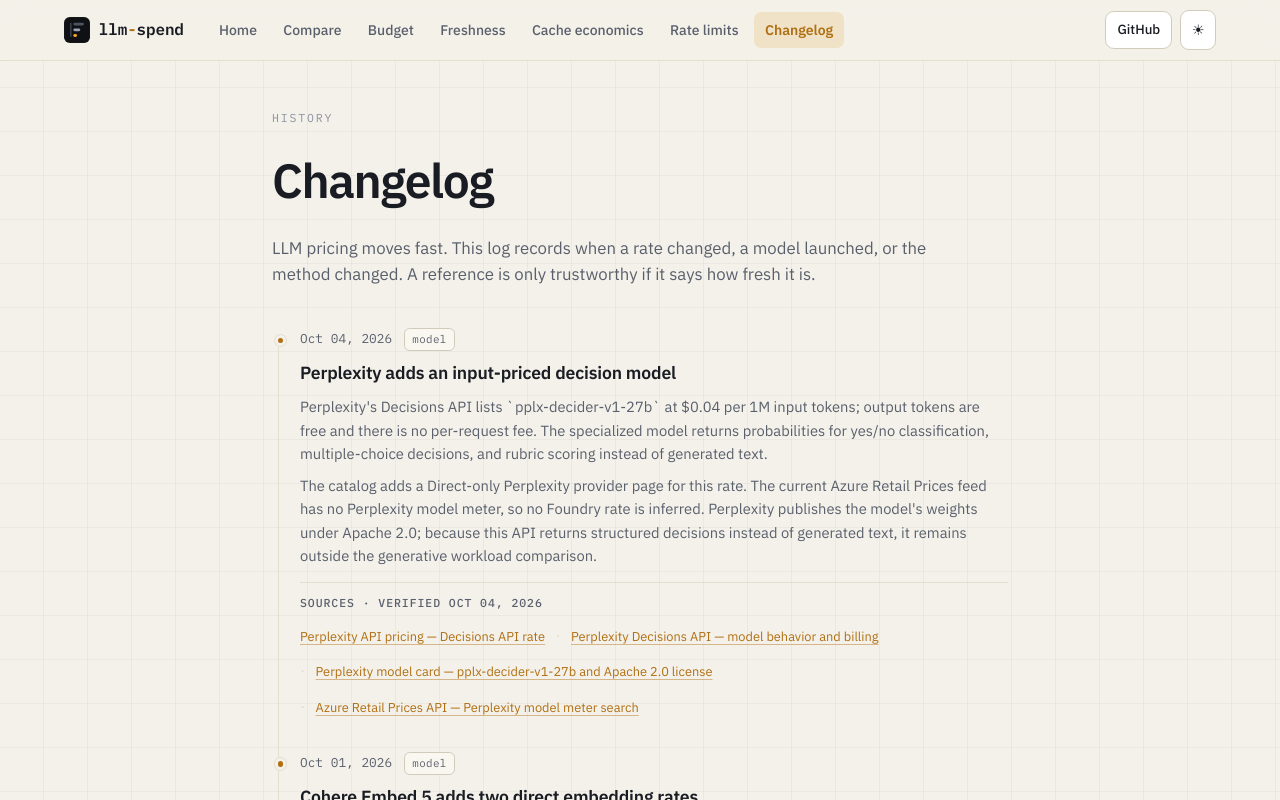
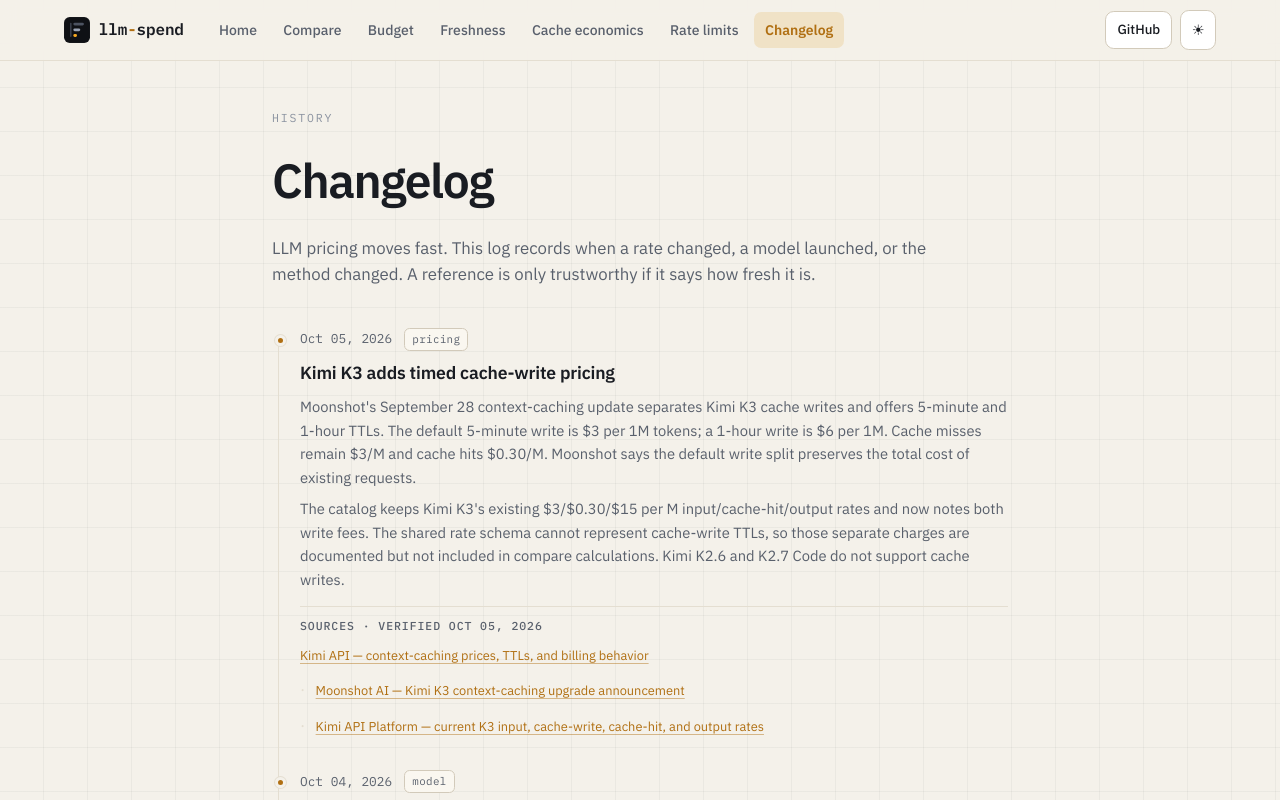
Before and after one commit to realgarit/llm-spend, a Next.js app: page /changelog in a window 1280 px wide. Shown: the top 800 px of the page. Built offline with nearby package versions, Linux system fonts and the light colour scheme.

Commit message:
Document Kimi K3 cache-write pricing

```diff
--- a/src/data/changelog.ts
+++ b/src/data/changelog.ts
@@ -22,6 +22,30 @@
  * trustworthy over time.
  */
 export const changelog: ChangelogEntry[] = [
+  {
+    date: "2026-10-05",
+    title: "Kimi K3 adds timed cache-write pricing",
+    tag: "pricing",
+    body: [
+      "Moonshot's September 28 context-caching update separates Kimi K3 cache writes and offers 5-minute and 1-hour TTLs. The default 5-minute write is $3 per 1M tokens; a 1-hour write is $6 per 1M. Cache misses remain $3/M and cache hits $0.30/M. Moonshot says the default write split preserves the total cost of existing requests.",
+      "The catalog keeps Kimi K3's existing $3/$0.30/$15 per M input/cache-hit/output rates and now notes both write fees. The shared rate schema cannot represent cache-write TTLs, so those separate charges are documented but not included in compare calculations. Kimi K2.6 and K2.7 Code do not support cache writes.",
+    ],
+    sources: [
+      {
+        label: "Kimi API — context-caching prices, TTLs, and billing behavior",
+        href: "https://platform.kimi.ai/docs/guide/context-caching",
+      },
+      {
+        label: "Moonshot AI — Kimi K3 context-caching upgrade announcement",
+        href: "https://forum.moonshot.ai/t/context-caching-upgrade-5-min-1-hour-ttl-options/613",
+      },
+      {
+        label: "Kimi API Platform — current K3 input, cache-write, cache-hit, and output rates",
+        href: "https://platform.kimi.ai/",
+      },
+    ],
+    sourcesVerifiedOn: "2026-10-05",
+  },
   {
     date: "2026-10-04",
     title: "Perplexity adds an input-priced decision model",
--- a/src/data/providers/kimi.ts
+++ b/src/data/providers/kimi.ts
@@ -20,8 +20,10 @@
       outputUsd: 15.0,
       contextWindow: 1_000_000,
       confidence: "official",
-      notes: "Flagship long-horizon coding and knowledge-work model; max reasoning effort at launch.",
-      sourceNote: "Moonshot's official Kimi K3 API pricing: $3/M cache-miss input, $0.30/M cache-hit input, and $15/M output.",
+      notes:
+        "Flagship long-horizon coding and knowledge-work model; max reasoning effort at launch. Cache writes cost $3/M at the default 5m TTL or $6/M at 1h. TTL-specific cache-write fees are outside this catalog's shared rate schema.",
+      sourceNote:
+        "Moonshot's official Kimi API pricing page, rechecked 2026-10-05, lists Kimi K3 at $3/M cache-miss input, $0.30/M cache-hit input, $15/M output, and $3/M cache write. Its context-caching guide lists the optional 1h cache write at $6/M, with 5m as the default TTL, and says the default write split preserves total cost for existing requests. Cache-write/TTL fees are not represented in this catalog's shared rate schema.",
       effectiveDate: "2026-07-17",
     },
     {
```
Also changed, not shown: 1 other file (tests, documents, lock files or other folders).
